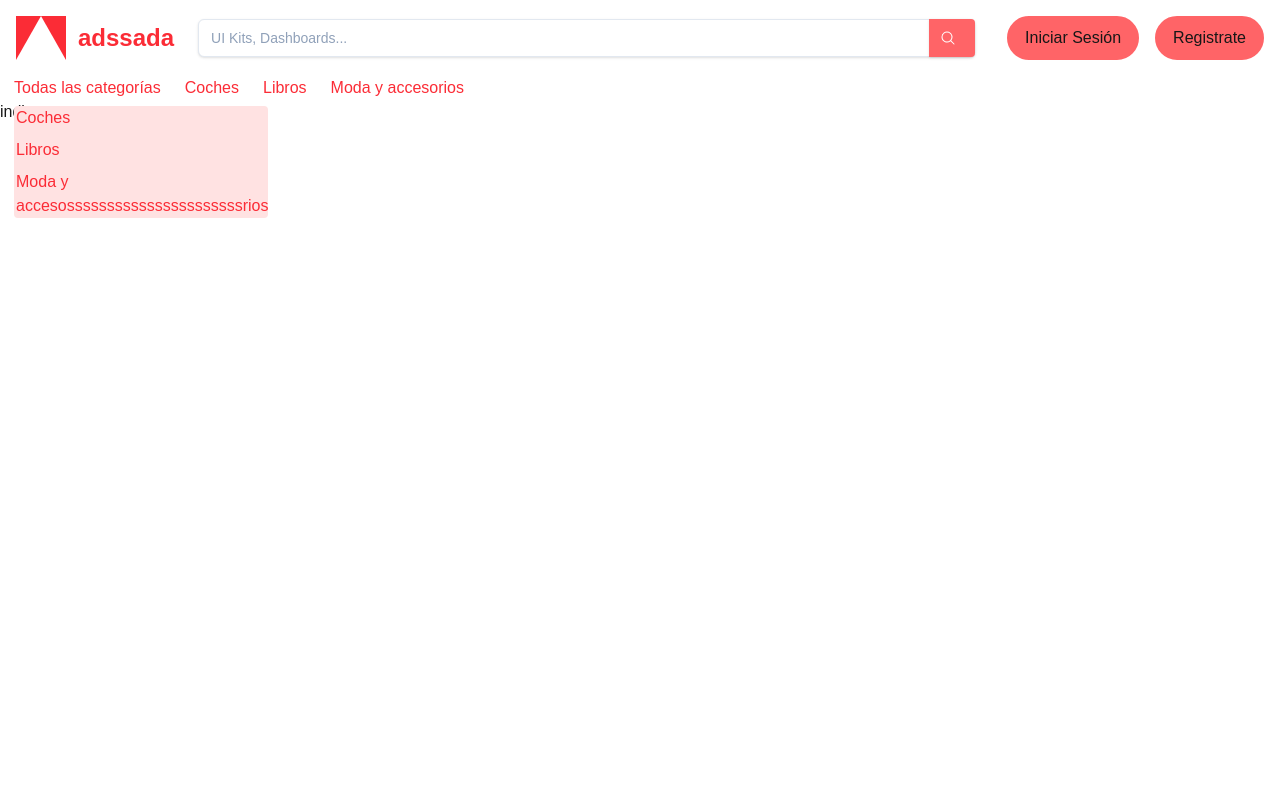
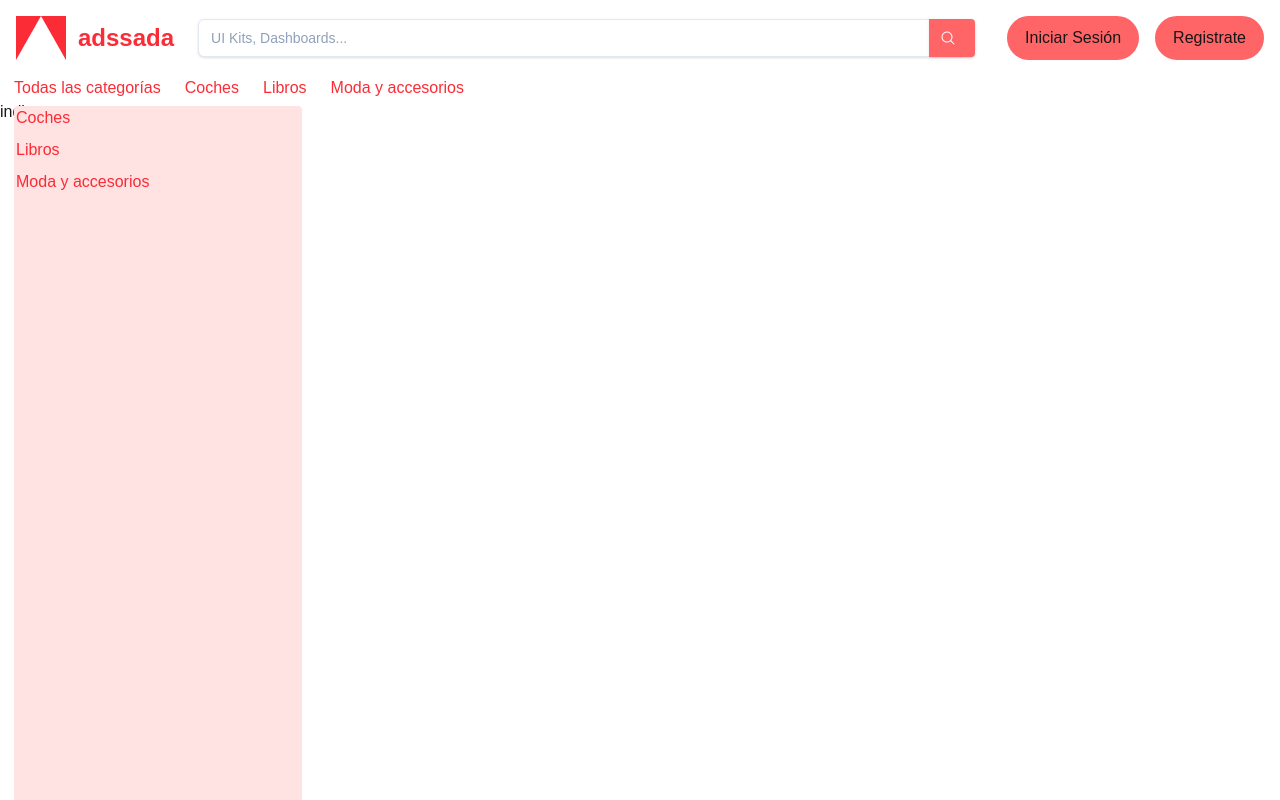
Before and after one commit to MarioRoblesInsa/find-slide, a Next.js app: page / in a window 1280 px wide. Both pictures are taken after a click on the button "Todas las categorías". Built offline with nearby package versions, Linux system fonts and the light colour scheme; what @midudev/tailwind-animations would draw is missing.

Commit message:
FIX: solution dropdown

```diff
--- a/src/app/components/dropdown/dropdown.tsx
+++ b/src/app/components/dropdown/dropdown.tsx
@@ -8,35 +8,43 @@ export default function Dropdown({open}: DropdownProps) {
     const categories = [
         {id: 1, name: 'Coches', tag: 'coches-de-segunda-mano'},
         {id: 2, name: 'Libros', tag: 'libros-comics-literatura', sub_category: [{id:34, name:'Mangas', tag: 'mangas'}]},
-        {id: 3, name: 'Moda y accesossssssssssssssssssssssrios', tag: 'moda-accesorios'}
+        {id: 3, name: 'Moda y accesorios', tag: 'moda-accesorios'}
     ];
 
     const [selectedCategory, setSelectCategory] = useState<number |null>(null);
 
-    const showInfoSubCategory = (id: number) => {
+    const showInfoSubCategory = (id: number | null) => {
       setSelectCategory(prev => (prev === id ? null : id))
     }
+
+    const getCategorySelected = () => {
+    return categories.find(cat => cat.id === selectedCategory);
+  }
     return (
       <>
-      <ul className="absolute gap-6">
-      <ul className={`flex flex-col mt-1.5 space-y-2 bg-red-100 rounded  ${open ? 'animate-slide-in-top' : ''} transition-all`}>
-        {open && categories.map(({tag, name, id, sub_category}) => {
+      <ul className="fixed h-full gap-6">
+      <ul className={`flex flex-col h-full mt-1.5 space-y-2 bg-red-100 rounded  ${open ? 'animate-slide-in-top' : ''} transition-all`}>
+        {open && !selectedCategory && categories.map(({tag, name, id, sub_category}) => {
           return (
-          <li key={id} className="animate-fade-in-down delay-75 w-auto"
+          <li key={id} className="animate-fade-in-down delay-75 w-72 text-wrap overflow-hidden"
           onClick={sub_category ? () => showInfoSubCategory(id) : undefined}>
           <Link key={id} href={sub_category ? '': tag} className={`flex md:bg-transparent md:p-0 bg-transparen border-l-2 border-transparent text-red-500 hover:border-l-2 hover:border-red-500 transition bg-transparent`} aria-current="page">{name}</Link>
           </li>
           )
         })}
-      </ul>
-    {selectedCategory && open && (
-      categories.find(cat => cat.id === selectedCategory)?.sub_category && (
-      <ul className="relative space-y-2 bg-red rounded p-2 shadow left-full ">
+
+      {selectedCategory && open && (
+      getCategorySelected()?.sub_category && (
+      <ul className="flex flex-col h-full space-y-2 bg-red-100 rounded">
+        <li className="rounded-t bg-red-400"
+        onClick={() => showInfoSubCategory(null)}>
+            {getCategorySelected()?.name}
+        </li>
       {categories
         .find(cat => cat.id === selectedCategory)
         ?.sub_category?.map(({ id, name, tag }) => (
-          <li key={id}>
-            <Link href={tag} className="text-red-500 hover:underline">
+          <li key={id} className="w-72 text-wrap overflow-hidden">
+            <Link href={tag} className="text-red-500 hover:underline w-full">
               {name}
             </Link>
           </li>
@@ -45,6 +53,7 @@ export default function Dropdown({open}: DropdownProps) {
 
   )}
       </ul>
+      </ul>
         </>
     );
 }
```
